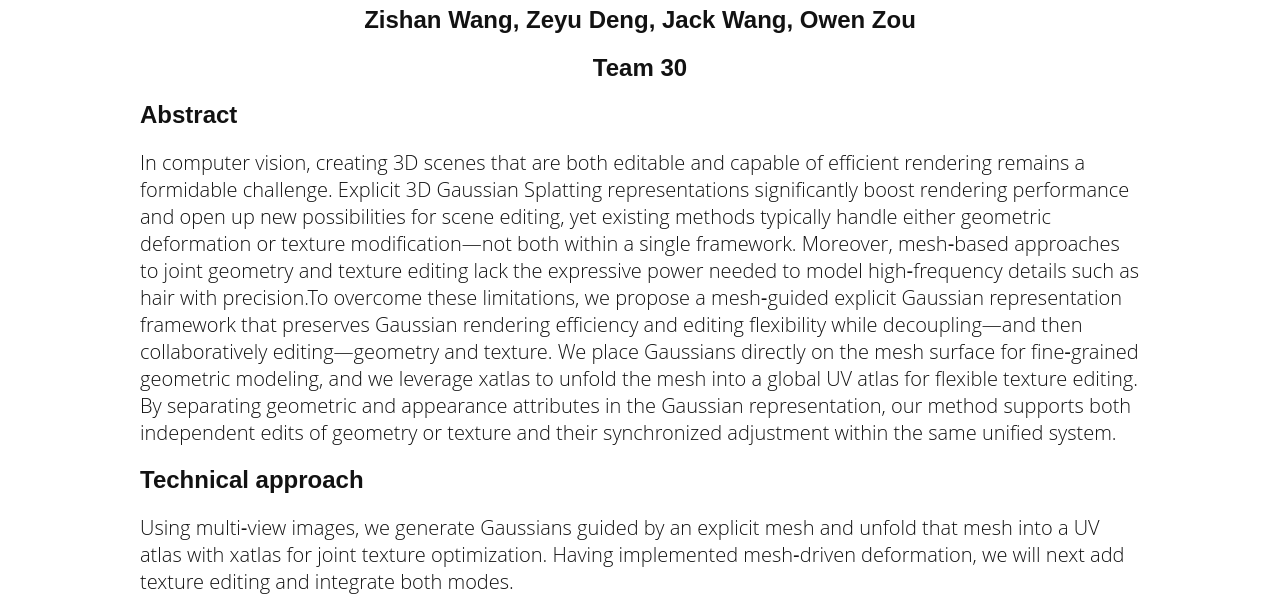
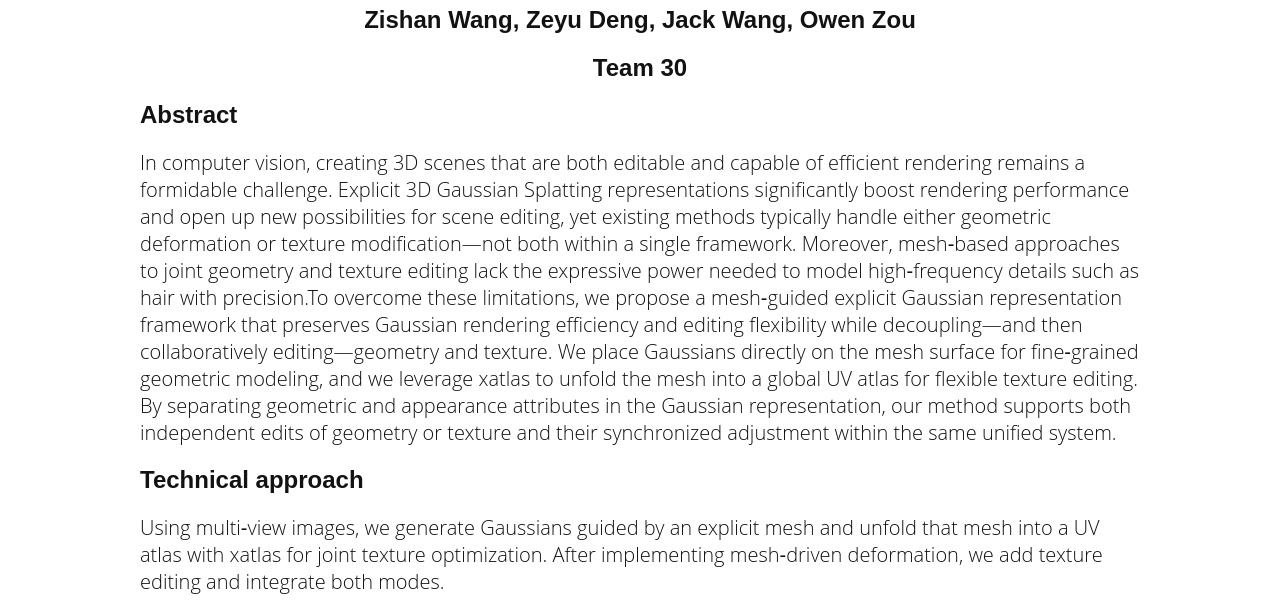
Before and after one commit to cs184-final-proj-gaussmorph/webpage, a plain HTML site: page final_report.html in a window 1280 px wide. Shown: the part 194-800 px from the top of the page. Drawn offline with nearby package versions, Linux system fonts and the light colour scheme.

Commit message:
polished final

```diff
--- a/final_report.html
+++ b/final_report.html
@@ -46,7 +46,7 @@
         <div class="padded">
             <p>
                 Using multi‑view images, we generate Gaussians guided by an explicit mesh and unfold that mesh into a UV atlas with xatlas for joint texture optimization.
-                Having implemented mesh‑driven deformation, we will next add texture editing and integrate both modes.
+                After implementing mesh‑driven deformation, we add texture editing and integrate both modes.
             </p>
         </div>
         <div style="display: flex; flex-direction: column; align-items: center;">
```
